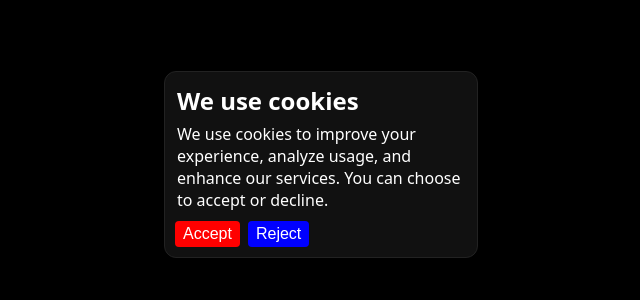
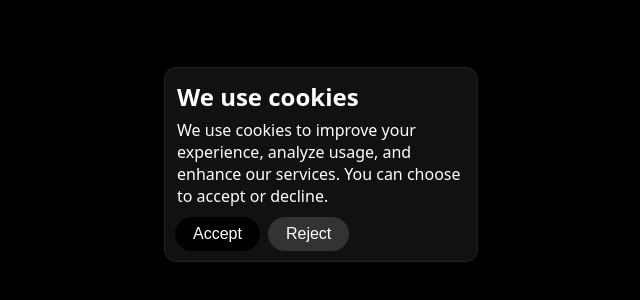
Before and after one commit to abdulroqib123/consent-component, a plain HTML site: page index.html in a window 1280 px wide. Shown: the part 236-536 px from the top of the page, without its empty margins (319-959 px from the left). Drawn offline with Linux system fonts and the light colour scheme.

Commit message:
Update consent card button styling and adjust initConsent colors

```diff
--- a/index.html
+++ b/index.html
@@ -35,10 +35,10 @@
         }
         .consentCard button {
           margin: 4px;
-          padding: 4px 8px;
+          padding: 8px 18px;
           color: #ffffff;
           border: none;
-          border-radius: 4px;
+          border-radius: 18px;
           font-size: 16px;
           cursor: pointer;
         }
@@ -52,7 +52,7 @@
 
   import {initConsent} from "./js/index.js"
 
-  initConsent("1.1", "1dgghs1kdhjfsvqkwjowrkee5464k6n", "red", "blue")
+  initConsent("1.1", "1dgghs1kdhjfsvqkwjowrkee5464k6n", "#010101", "#333333")
 </script>
 </body>
 </html>
```
